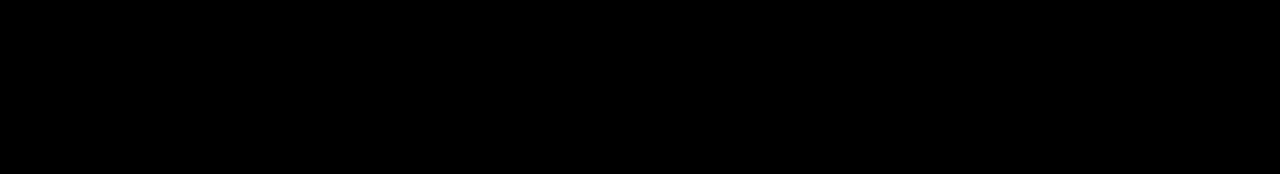
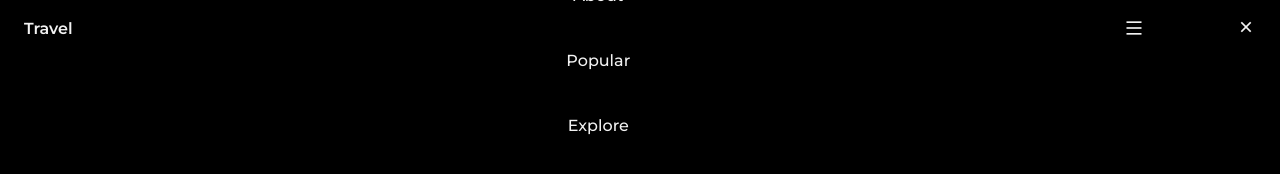
Before and after one commit to galymsakitzhan/32github2, a plain HTML site: page index.html in a window 1280 px wide. Drawn offline with nearby package versions, Linux system fonts and the light colour scheme.

Commit message:
done header and nav for mobile device

```diff
--- a/assets/css/styles.css
+++ b/assets/css/styles.css
@@ -125,12 +125,74 @@ img {
 
 /*=============== HEADER & NAV ===============*/
 
+.header{
+  position: fixed;
+  width: 100%;
+  background-color: transparent;
+  top: 0;
+  left: 0;
+  z-index: var(--z-fixed);
+}
 
+.nav{
+  height: var(--header-height);
+  display: flex;
+  justify-content: space-between;
+  align-items: center;
+}
+
+ .nav__logo{
+  color: var(--title-color);
+  font-family: var(--second-font);
+  font-weight: var(--font-semi-bold);
+}
+
+.nav__toggle,
+.nav__close{
+display: flex;
+font-size: 1.25rem;
+color: var(--title-color);
+cursor: pointer;
+}
 /* Navigation for mobile devices */
 
+@media  screen and (max-width: 1023px){
+  .nav__menu{
+    position: fixed;
+    top: -100%;
+    left: 0;
+    background-color: hsla(0 , 0%, 0%, .3);
+    width: 100%;
+    padding-block: 4rem;
+    backdrop-filter: blur(24px);
+    -webkit-backdrop-filter: blur(24px); /* For safari */
+    transition: top .4s;
+  }
+}
 
+ .nav__list{
+  text-align: center;
+  display: flex;
+  flex-direction: column;
+  row-gap: 2.5rem;
+}
+
+.nav__link{
+  color: var(--title-color);
+  font-family: var(--second-font);
+  font-weight: var(--font-medium);
+}
+
+
+.nav__close{
+  position: absolute;
+  top: 1rem;
+  right: 1.5rem;
+}
 /* Show menu */
-
+.show-menu{
+  top: 0;
+}
 
 /* Add blur to header */
 
--- a/assets/js/main.js
+++ b/assets/js/main.js
@@ -1,9 +1,32 @@
 /*=============== SHOW MENU ===============*/
 
+const navMenu = document.getElementById('nav-menu'),
+      navToggle = document.getElementById('nav-toggle'),
+      navClose = document.getElementById('nav-close')
+
+
+      if(navToggle){
+        navToggle.addEventListener('click',()=>{
+            navMenu.classList.add('show-menu');
+        })
+      }
+
+      if(navClose){
+        navClose.addEventListener('click',()=>{
+            navMenu.classList.remove('show-menu');
+        })
+      }
 
 /*=============== REMOVE MENU MOBILE ===============*/
 
+const navLink = document.querySelectorAll('.nav__link');
 
+const linkAction = () => {
+    const navMenu = document.getElementById('nav-menu')
+    navMenu.classList.remove('show-menu')
+}
+
+navLink.forEach(n => n.addEventListener('click', linkAction))
 /*=============== ADD BLUR TO HEADER ===============*/
 
 
--- a/index.html
+++ b/index.html
@@ -18,7 +18,38 @@
    <body>
       <!--==================== HEADER ====================-->
       <header class="header" id="header">
+         <nav class="nav container">
+            <a href="" class="nav__logo">
+               Travel
+            </a>
+            <div class="nav__menu" id="nav-menu">
+               <ul class="nav__list">
+                  <li class="nav__item">
+                     <a href="#" class="nav__link">Home</a>
+                  </li>
 
+                  <li class="nav__item">
+                     <a href="#home" class="nav__link">About</a>
+                  </li>
+                  <li class="nav__item">
+                     <a href="#popular" class="nav__link">Popular</a>
+                  </li>
+                  <li class="nav__item">
+                     <a href="#explore" class="nav__link">Explore</a>
+                  </li>
+               </ul>
+                <!-- Close button -->
+               <div class="nav__close" id="nav-close">
+                  <i class="ri-close-line"></i>
+               </div>
+
+
+            </div>
+             <!-- Toggle button -->
+            <div class="nav__toggle" id="nav-toggle">
+               <i class="ri-menu-line"></i>
+            </div>
+         </nav>
       </header>
 
       <!--==================== MAIN ====================-->
```
